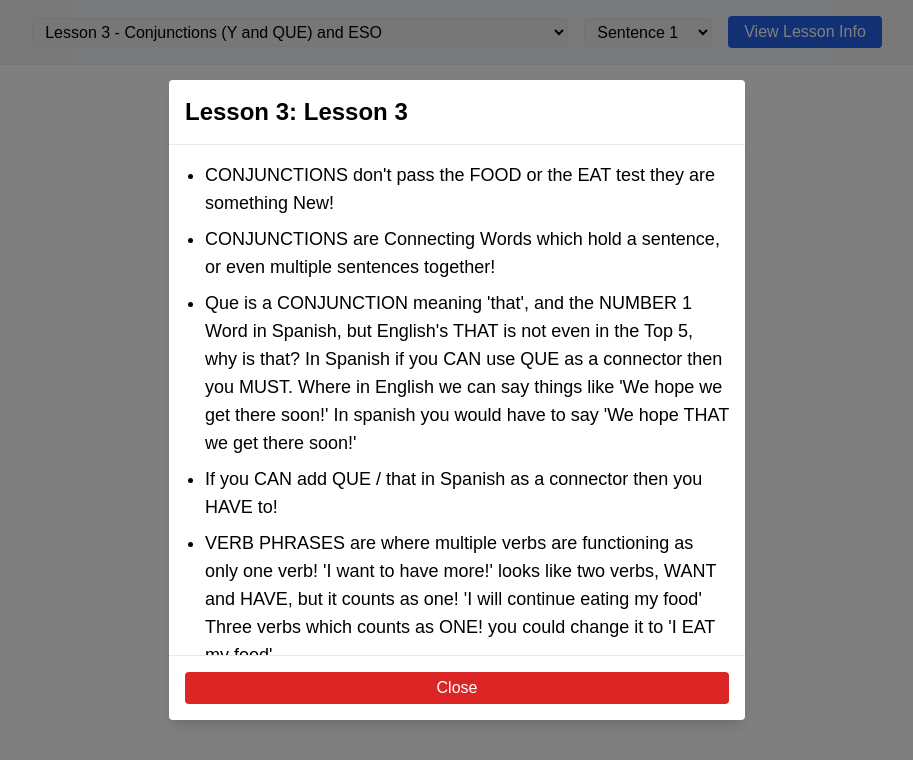
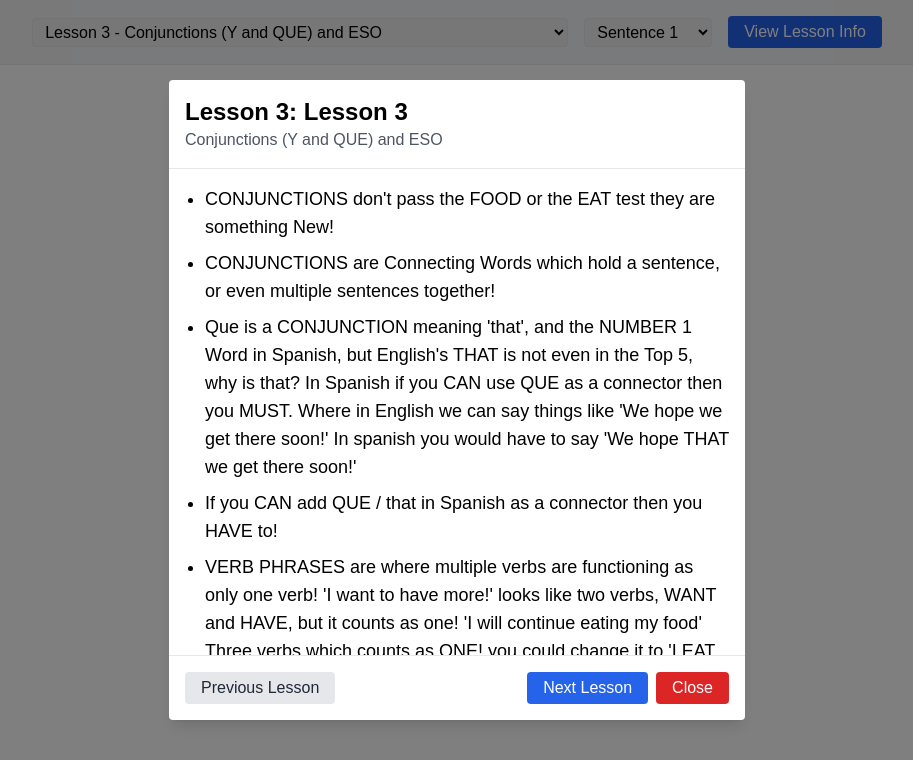
Before and after one commit to bgilross/spanish-ts, a Next.js app: page / in a window 1280 px wide. Both pictures are taken after a click on the button "View Lesson Info". Shown: the top 760 px of the page, without its empty margins (183-1096 px from the left). Built offline with nearby package versions, Linux system fonts and the light colour scheme.

Commit message:
cleaned up unsued redux/context data files, Zustand seems like it will be a better/easier solution.
Added lesson changing functionality to modal popup.

Need to implement user input/answer checking logic.

```diff
--- a/src/components/LessonInfoModal.tsx
+++ b/src/components/LessonInfoModal.tsx
@@ -2,13 +2,42 @@
 
 import { useUIStore } from "@/data/uiStore"
 import { useDataStore } from "@/data/dataStore"
+import spanishData from "@/data/spanishData"
 
 const LessonInfoModal = () => {
 	const show = useUIStore((s) => s.showLessonInfoModal)
 	const close = useUIStore((s) => s.closeLessonInfoModal)
+
 	const currentLesson = useDataStore((s) => s.currentLesson)
+	const setLesson = useDataStore((s) => s.setCurrentLesson)
+	const setSentence = useDataStore((s) => s.setCurrentSentence)
 
 	if (!show || !currentLesson) return null
+
+	const currentIndex = spanishData.lessons.findIndex(
+		(l) => l.lesson === currentLesson.lesson
+	)
+	const hasPrev = currentIndex > 0
+	const hasNext = currentIndex < spanishData.lessons.length - 1
+
+	const goToLesson = (index: number) => {
+		const lesson = spanishData.lessons[index]
+		if (!lesson) return
+		setLesson(lesson)
+		// Set the first sentence if present. If not, leave the prior sentence as-is.
+		if (lesson.sentences?.[0]) {
+			setSentence(lesson.sentences[0])
+		}
+		// Keep the modal open (do not call close()).
+	}
+
+	const onPrev = () => {
+		if (hasPrev) goToLesson(currentIndex - 1)
+	}
+
+	const onNext = () => {
+		if (hasNext) goToLesson(currentIndex + 1)
+	}
 
 	return (
 		<div className="fixed inset-0 z-50 bg-black bg-opacity-50 flex items-center justify-center">
@@ -18,6 +47,7 @@ const LessonInfoModal = () => {
 					<h2 className="text-2xl font-semibold">
 						Lesson {currentLesson.lesson}: {currentLesson.name}
 					</h2>
+					<p className="text-gray-600">{currentLesson.details}</p>
 				</div>
 
 				{/* Scrollable content */}
@@ -30,13 +60,29 @@ const LessonInfoModal = () => {
 				</div>
 
 				{/* Sticky footer */}
-				<div className="border-t p-4">
+				<div className="border-t p-4 flex flex-wrap gap-2 justify-between">
 					<button
-						onClick={close}
-						className="bg-red-600 text-white px-4 py-1 rounded w-full"
+						onClick={onPrev}
+						className="bg-gray-200 text-gray-800 px-4 py-1 rounded disabled:opacity-50"
+						disabled={!hasPrev}
 					>
-						Close
+						Previous Lesson
 					</button>
+					<div className="flex gap-2 ml-auto">
+						<button
+							onClick={onNext}
+							className="bg-blue-600 text-white px-4 py-1 rounded disabled:opacity-50"
+							disabled={!hasNext}
+						>
+							Next Lesson
+						</button>
+						<button
+							onClick={close}
+							className="bg-red-600 text-white px-4 py-1 rounded"
+						>
+							Close
+						</button>
+					</div>
 				</div>
 			</div>
 		</div>
--- a/src/data/dataSlice.ts
+++ /dev/null
@@ -1,33 +0,0 @@
-import { createSlice, PayloadAction } from "@reduxjs/toolkit"
-
-interface QuizState {
-	currentLessonIndex: number
-	currentSentenceIndex: number
-}
-
-const initialState: QuizState = {
-	currentLessonIndex: 0,
-	currentSentenceIndex: 0,
-}
-
-const dataSlice = createSlice({
-	name: "data",
-	initialState,
-	reducers: {
-		setLesson(state, action: PayloadAction<number>) {
-			state.currentLessonIndex = action.payload
-			state.currentSentenceIndex = 0
-		},
-		setSentence(state, action: PayloadAction<number>) {
-			state.currentSentenceIndex = action.payload
-		},
-		resetQuiz(state) {
-			state.currentLessonIndex = 0
-			state.currentSentenceIndex = 0
-		},
-	},
-})
-
-export const { setLesson, setSentence, resetQuiz } = dataSlice.actions
-
-export default dataSlice.reducer
--- a/src/data/spanishWords.tsx
+++ b/src/data/spanishWords.tsx
@@ -153,7 +153,7 @@ const spanishWords: SpanishWords = {
 			que: {
 				id: "pron.que",
 				translations: ["what"],
-				word: "que",
+				word: "qué",
 				info: [
 					"Qué can mean HOW in the sense of HOW lucky, would be Qué Lucky! or What Lucky!/What Luck!",
 					"Para qué is an idiom which means 'So that' or 'In order that'",
--- a/src/data/store.ts
+++ /dev/null
@@ -1,14 +0,0 @@
-import { configureStore } from "@reduxjs/toolkit"
-import dataReducer from "./dataSlice"
-
-export const store = configureStore({
-	reducer: {
-		data: dataReducer,
-		// lesson: lessonReducer,
-		// user: userReducer,
-		// ui: uiReducer,
-	},
-})
-
-export type RootState = ReturnType<typeof store.getState>
-export type AppDispatch = typeof store.dispatch
```
Also changed, not shown: src/unused/redux/dataSlice.ts (added, +33 -0 lines), src/unused/redux/store.ts (added, +14 -0 lines), src/unused/DataContext.tsx (renamed from src/data/DataContext.tsx).
